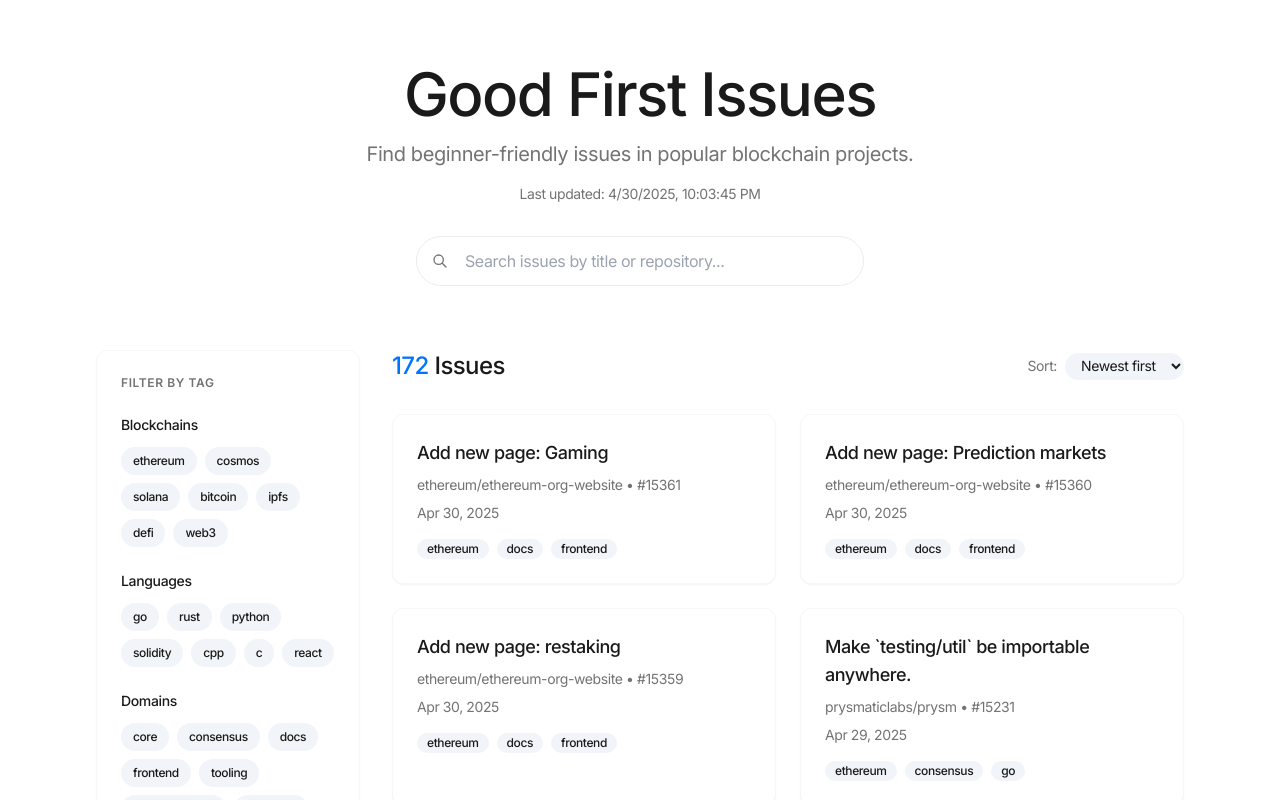
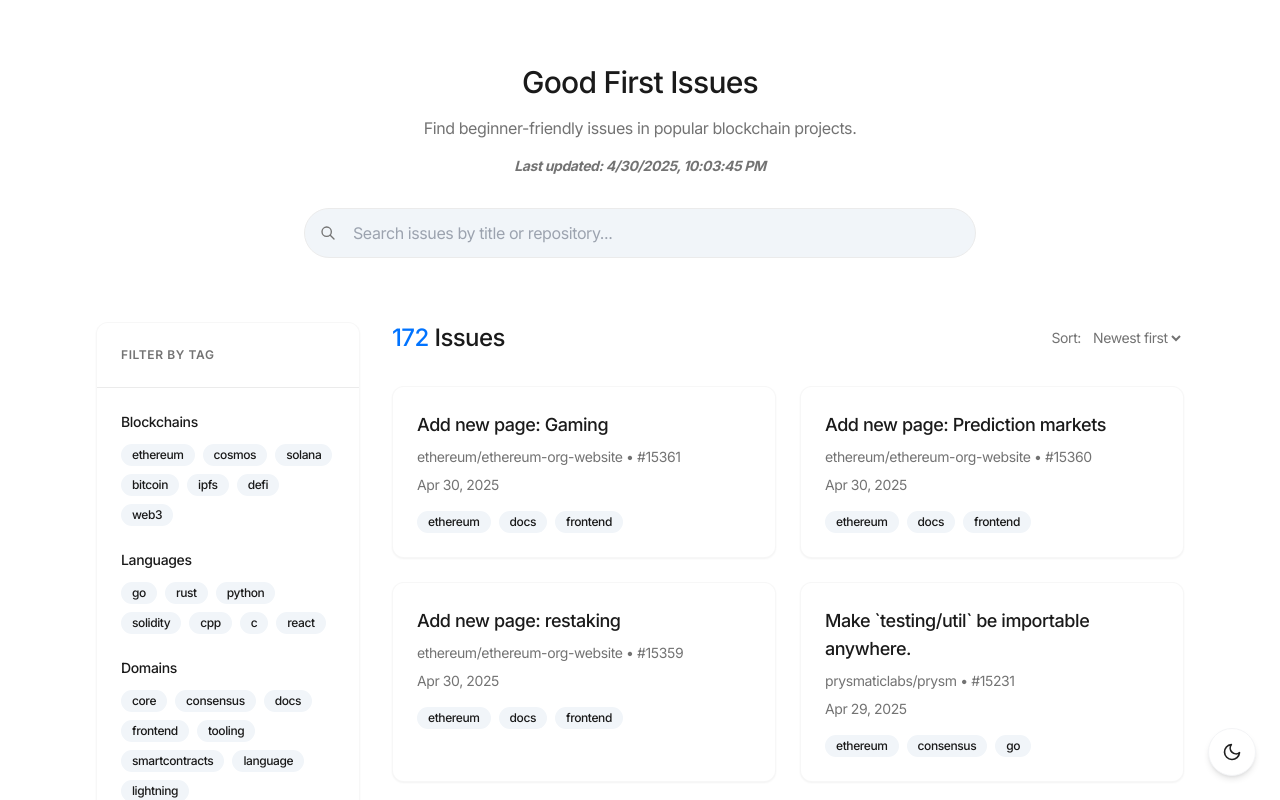
Before and after one commit to natalie-a-1/GoodFirstIssues, a Next.js app: page / in a window 1280 px wide. Shown: the top 800 px of the page. Built offline with nearby package versions, Linux system fonts and the light colour scheme.

Commit message:
Update dependencies and enhance dark mode styling; improve layout and search input design

```diff
--- a/package.json
+++ b/package.json
@@ -54,7 +54,7 @@
     "input-otp": "^1.4.2",
     "lucide-react": "^0.364.0",
     "next": "15.1.4",
-    "next-themes": "^0.4.4",
+    "next-themes": "^0.4.6",
     "react": "^19.0.0",
     "react-day-picker": "8.10.1",
     "react-dom": "^19.0.0",
--- a/src/app/globals.css
+++ b/src/app/globals.css
@@ -39,33 +39,33 @@
     --chart-5: 27 87% 67%;
   }
   .dark {
-    --sidebar-background: 0 0% 10%;
-    --sidebar-foreground: 0 0% 95%;
+    --sidebar-background: 0 0% 8%;
+    --sidebar-foreground: 0 0% 90%;
     --sidebar-primary: 213 100% 50%;
     --sidebar-primary-foreground: 0 0% 100%;
     --sidebar-accent: 0 0% 15%;
-    --sidebar-accent-foreground: 0 0% 95%;
-    --sidebar-border: 0 0% 15%;
-    --sidebar-ring: 0 0% 80%;
-    --background: 0 0% 5%;
-    --foreground: 0 0% 98%;
-    --card: 0 0% 5%;
-    --card-foreground: 0 0% 98%;
-    --popover: 0 0% 5%;
-    --popover-foreground: 0 0% 98%;
-    --primary: 213 100% 50%;
+    --sidebar-accent-foreground: 0 0% 98%;
+    --sidebar-border: 0 0% 18%;
+    --sidebar-ring: 213 100% 50%;
+    --background: 0 0% 8%;
+    --foreground: 0 0% 95%;
+    --card: 0 0% 11%;
+    --card-foreground: 0 0% 95%;
+    --popover: 0 0% 11%;
+    --popover-foreground: 0 0% 95%;
+    --primary: 213 90% 50%;
     --primary-foreground: 0 0% 100%;
-    --secondary: 0 0% 15%;
-    --secondary-foreground: 0 0% 98%;
-    --muted: 0 0% 15%;
+    --secondary: 0 0% 18%;
+    --secondary-foreground: 0 0% 95%;
+    --muted: 0 0% 18%;
     --muted-foreground: 0 0% 65%;
-    --accent: 0 0% 15%;
-    --accent-foreground: 0 0% 98%;
+    --accent: 213 90% 50%;
+    --accent-foreground: 0 0% 100%;
     --destructive: 0 62.8% 30.6%;
     --destructive-foreground: 0 0% 98%;
-    --border: 0 0% 20%;
-    --input: 0 0% 20%;
-    --ring: 0 0% 80%;
+    --border: 0 0% 18%;
+    --input: 0 0% 18%;
+    --ring: 213 90% 50%;
     --chart-1: 213 100% 50%;
     --chart-2: 160 60% 45%;
     --chart-3: 30 80% 55%;
@@ -95,12 +95,12 @@
   /* Apple-like cards with subtle shadows */
   .card,
   .apple-card {
-    @apply bg-white rounded-xl shadow-sm border border-[#00000008] overflow-hidden transition-all duration-300;
+    @apply bg-white dark:bg-[#141414] rounded-xl shadow-sm border border-[#00000008] dark:border-[#ffffff12] overflow-hidden transition-all duration-300 dark:hover:border-[#ffffff20] dark:shadow-[0_8px_30px_rgba(0,0,0,0.12)];
   }
 
   /* Subtle hover effects */
   .apple-hover {
-    @apply transition-all duration-300 hover:scale-[1.03];
+    @apply transition-all duration-300 hover:scale-[1.03] dark:hover:shadow-[0_8px_25px_rgba(0,0,0,0.25)];
   }
 
   /* Additional Apple-like styles */
@@ -116,4 +116,30 @@
   .transition-apple {
     @apply transition-all duration-300 ease-out;
   }
+
+  /* Dark mode transition */
+  ::view-transition-old(root),
+  ::view-transition-new(root) {
+    animation: none;
+    mix-blend-mode: normal;
+  }
+
+  /* Prevent dark mode flicker */
+  .dark::view-transition-old(root) {
+    z-index: 1;
+  }
+  .dark::view-transition-new(root) {
+    z-index: 999;
+  }
+
+  /* Apple-style search input */
+  input[type="text"],
+  input[type="search"] {
+    @apply bg-secondary dark:bg-[#1a1a1a] dark:border-[#ffffff12] dark:focus:border-accent transition-colors duration-300;
+  }
+
+  /* Tag styling */
+  .tag {
+    @apply bg-secondary dark:bg-[#202020] dark:text-white px-2.5 py-0.5 rounded-full text-xs font-medium transition-all duration-300 border border-transparent dark:border-[#ffffff12] dark:hover:border-[#ffffff20];
+  }
 }
--- a/src/app/layout.tsx
+++ b/src/app/layout.tsx
@@ -1,6 +1,8 @@
 import type { Metadata } from 'next'
 import { Inter } from 'next/font/google'
 import './globals.css'
+import { ThemeProvider } from 'next-themes'
+import { ThemeToggle } from '@/components/ui/theme-toggle'
 
 // Inter is a good alternative to SF Pro while being freely available
 const inter = Inter({
@@ -21,8 +23,18 @@ export default function RootLayout({
   children: React.ReactNode
 }>) {
   return (
-    <html lang="en" className={`scroll-smooth ${inter.variable}`}>
-      <body className="antialiased bg-background text-foreground min-h-screen">{children}</body>
+    <html lang="en" className={`scroll-smooth ${inter.variable}`} suppressHydrationWarning>
+      <body className="antialiased bg-background text-foreground min-h-screen">
+        <ThemeProvider
+          attribute="class"
+          defaultTheme="system"
+          enableSystem
+          disableTransitionOnChange
+        >
+          {children}
+          <ThemeToggle />
+        </ThemeProvider>
+      </body>
     </html>
   )
 }
--- a/src/app/page.tsx
+++ b/src/app/page.tsx
@@ -152,26 +152,26 @@ const HomePage: React.FC = () => {
   };
 
   return (
-    <div className="min-h-screen bg-background">
+    <div className="min-h-screen bg-background dark:bg-gradient-to-b dark:from-[#0c0c0c] dark:to-background">
       <header className="py-16 px-8 text-center max-w-5xl mx-auto">
-        <h1 className="text-4xl md:text-6xl font-medium mb-4 tracking-tight">Good First Issues</h1>
-        <p className="text-xl text-muted-foreground max-w-2xl mx-auto">
+        <h1 className="text-xl md:text-3xl font-medium mb-4 tracking-tight dark:text-white">Good First Issues</h1>
+        <p className="text-l text-muted-foreground max-w-2xl mx-auto">
           Find beginner-friendly issues in popular blockchain projects.
         </p>
         {lastUpdated && (
-          <p className="text-sm text-muted-foreground mt-4">
+          <p className="text-sm text-muted-foreground mt-4 italic font-bold">
             Last updated: {lastUpdated}
           </p>
         )}
 
-        <div className="mt-8 max-w-md mx-auto">
+        <div className="mt-8 max-w-2xl mx-auto">
           <div className="relative">
             <input
               type="text"
               value={searchQuery}
               onChange={handleSearchChange}
               placeholder="Search issues by title or repository..."
-              className="w-full py-3 pl-12 pr-4 rounded-full border border-border bg-white/80 backdrop-blur-sm focus:outline-none focus:ring-1 focus:ring-primary transition-all duration-300"
+              className="w-full py-3 pl-12 pr-4 rounded-full border border-border dark:border-[#ffffff12] bg-white/80 dark:bg-[#1a1a1a] backdrop-blur-sm focus:outline-none focus:ring-1 focus:ring-primary/70 transition-all duration-300 dark:placeholder:text-muted-foreground/70 dark:focus:border-primary"
             />
             <svg
               className="absolute left-4 top-1/2 transform -translate-y-1/2 text-muted-foreground"
@@ -209,8 +209,8 @@ const HomePage: React.FC = () => {
         <div className="flex flex-col lg:flex-row gap-8">
           {/* Filters Section */}
           <aside className="w-full lg:w-1/4">
-            <div className="sticky top-8 apple-card bg-white p-6">
-              <div className="flex justify-between items-center mb-6">
+            <div className="sticky top-8 apple-card">
+              <div className="flex justify-between items-center mb-6 p-6 border-b dark:border-[#ffffff12]">
                 <h2 className="text-xs font-semibold text-muted-foreground uppercase tracking-wider">Filter by Tag</h2>
                 {(selectedTags.length > 0 || searchQuery) && (
                   <AppleButton
@@ -225,13 +225,13 @@ const HomePage: React.FC = () => {
               </div>
 
               {loading ? (
-                <div className="py-4 animate-pulse space-y-2">
+                <div className="p-6 pt-0 animate-pulse space-y-2">
                   <div className="h-4 bg-muted rounded w-3/4"></div>
                   <div className="h-4 bg-muted rounded w-1/2"></div>
                   <div className="h-4 bg-muted rounded w-2/3"></div>
                 </div>
               ) : allTags.length > 0 ? (
-                <div className="space-y-6">
+                <div className="space-y-6 p-6 pt-0">
                   {Object.entries(categorizedTags).map(([category, tags]) =>
                     tags.length > 0 ? (
                       <div key={category}>
@@ -241,11 +241,11 @@ const HomePage: React.FC = () => {
                             <button
                               key={tag}
                               onClick={() => handleTagChange(tag)}
-                              className={`text-xs px-3 py-1.5 rounded-full transition-all duration-300 ${
+                              className={`${
                                 selectedTags.includes(tag)
-                                  ? 'bg-primary text-white'
-                                  : 'bg-secondary hover:bg-secondary/80 text-foreground'
-                              }`}
+                                  ? 'bg-primary text-primary-foreground dark:text-white dark:bg-primary shadow-sm'
+                                  : 'tag hover:bg-secondary/80 dark:hover:bg-[#252525]'
+                              } transition-all duration-300`}
                             >
                               {tag}
                             </button>
@@ -256,7 +256,7 @@ const HomePage: React.FC = () => {
                   )}
                 </div>
               ) : (
-                !error && <p className="text-muted-foreground text-sm">No tags available.</p>
+                !error && <p className="text-muted-foreground text-sm p-6 pt-0">No tags available.</p>
               )}
             </div>
           </aside>
@@ -273,7 +273,7 @@ const HomePage: React.FC = () => {
                   id="sortOrder"
                   value={sortOrder}
                   onChange={e => setSortOrder(e.target.value as 'asc' | 'desc')}
-                  className="text-sm border-0 bg-secondary rounded-full py-1 px-3 focus:ring-0 focus:outline-none"
+                  className="text-sm text-muted-foreground border-0 bg-transparent focus:ring-0 focus:outline-none dark:text-muted-foreground cursor-pointer"
                 >
                   <option value="desc">Newest first</option>
                   <option value="asc">Oldest first</option>
@@ -329,15 +329,12 @@ const HomePage: React.FC = () => {
                       </p>
                       <div className="flex flex-wrap gap-2">
                         {issue.tags.slice(0, 4).map(tag => (
-                          <span
-                            key={tag}
-                            className="inline-flex items-center px-2.5 py-0.5 rounded-full text-xs font-medium bg-secondary text-secondary-foreground"
-                          >
+                          <span key={tag} className="tag">
                             {tag}
                           </span>
                         ))}
                         {issue.tags.length > 4 && (
-                          <span className="inline-flex items-center px-2.5 py-0.5 rounded-full text-xs font-medium bg-secondary text-secondary-foreground">
+                          <span className="tag">
                             +{issue.tags.length - 4}
                           </span>
                         )}
@@ -366,7 +363,7 @@ const HomePage: React.FC = () => {
         </div>
       </div>
 
-      <footer className="py-8 border-t border-border">
+      <footer className="py-8 border-t border-border dark:border-[#ffffff12]">
         <div className="max-w-6xl mx-auto px-4 text-center text-sm text-muted-foreground">
           <p>Crypto & Web3 Good First Issues</p>
         </div>
--- /dev/null
+++ b/src/components/ui/theme-toggle.tsx
@@ -0,0 +1,80 @@
+"use client";
+
+import { useTheme } from "next-themes";
+import { useEffect, useState } from "react";
+import { AppleButton } from "./apple-button";
+
+export function ThemeToggle() {
+  const { theme, setTheme } = useTheme();
+  const [mounted, setMounted] = useState(false);
+
+  // Ensure hydration completes to avoid UI mismatch
+  useEffect(() => {
+    setMounted(true);
+  }, []);
+
+  if (!mounted) {
+    return null;
+  }
+
+  return (
+    <div className="fixed bottom-6 right-6 z-50">
+      <button
+        onClick={() => setTheme(theme === "dark" ? "light" : "dark")}
+        aria-label="Toggle theme"
+        className={`flex h-12 w-12 items-center justify-center rounded-full shadow-md transition-all duration-300
+          ${theme === 'dark'
+          ? 'bg-[#202020] text-white hover:bg-[#252525] border border-[#ffffff15] shadow-[0_8px_30px_rgba(0,0,0,0.3)]'
+          : 'bg-white text-[#202020] hover:bg-gray-100 border border-gray-100'}`}
+      >
+        {theme === "dark" ? (
+          <SunIcon className="h-5 w-5" />
+        ) : (
+          <MoonIcon className="h-5 w-5" />
+        )}
+      </button>
+    </div>
+  );
+}
+
+function SunIcon(props: React.SVGProps<SVGSVGElement>) {
+  return (
+    <svg
+      xmlns="http://www.w3.org/2000/svg"
+      viewBox="0 0 24 24"
+      fill="none"
+      stroke="currentColor"
+      strokeWidth="2"
+      strokeLinecap="round"
+      strokeLinejoin="round"
+      {...props}
+    >
+      <circle cx="12" cy="12" r="5" />
+      <line x1="12" y1="1" x2="12" y2="3" />
+      <line x1="12" y1="21" x2="12" y2="23" />
+      <line x1="4.22" y1="4.22" x2="5.64" y2="5.64" />
+      <line x1="18.36" y1="18.36" x2="19.78" y2="19.78" />
+      <line x1="1" y1="12" x2="3" y2="12" />
+      <line x1="21" y1="12" x2="23" y2="12" />
+      <line x1="4.22" y1="19.78" x2="5.64" y2="18.36" />
+      <line x1="18.36" y1="5.64" x2="19.78" y2="4.22" />
+    </svg>
+  );
+}
+
+function MoonIcon(props: React.SVGProps<SVGSVGElement>) {
+  return (
+    <svg
+      xmlns="http://www.w3.org/2000/svg"
+      viewBox="0 0 24 24"
+      fill="none"
+      stroke="currentColor"
+      strokeWidth="2"
+      strokeLinecap="round"
+      strokeLinejoin="round"
+      {...props}
+    >
+      <path d="M21 12.79A9 9 0 1 1 11.21 3 7 7 0 0 0 21 12.79z" />
+    </svg>
+  );
+}
```
Also changed, not shown: 1 other file (tests, documents, lock files or other folders).
